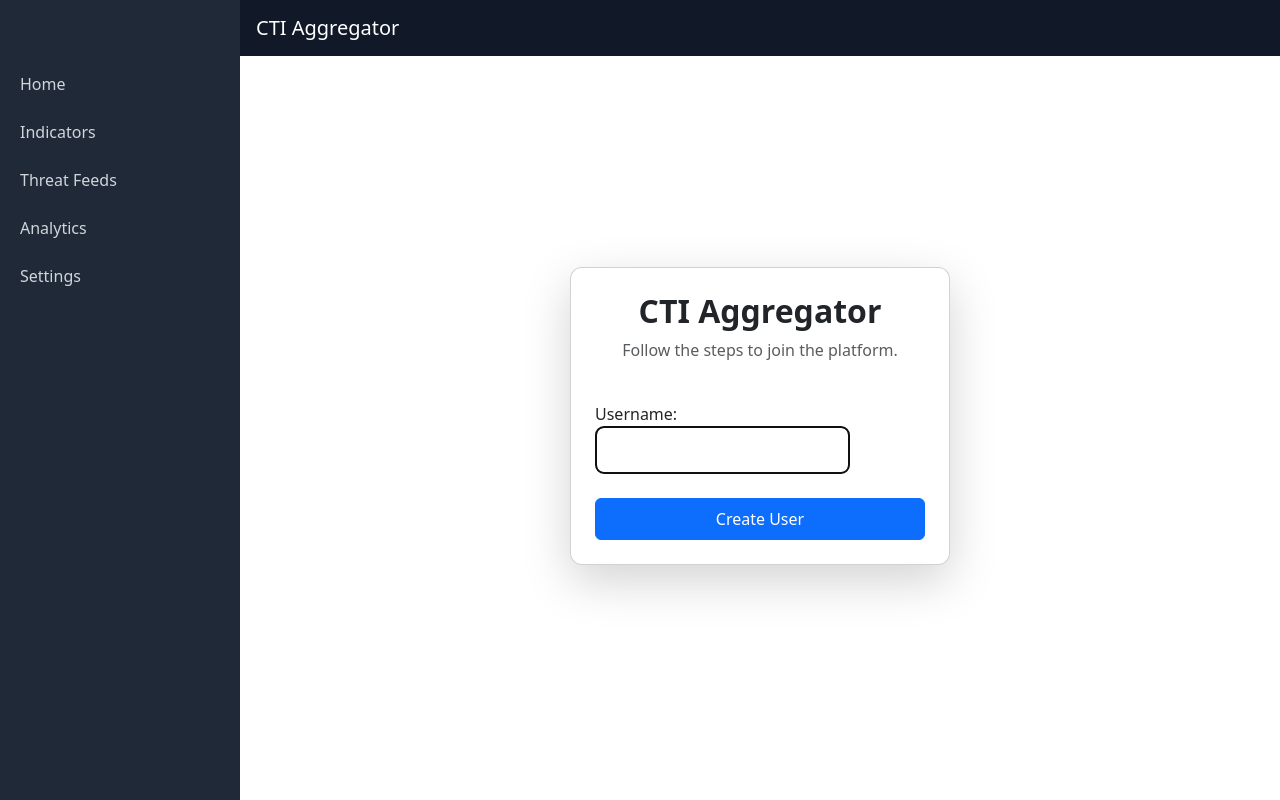
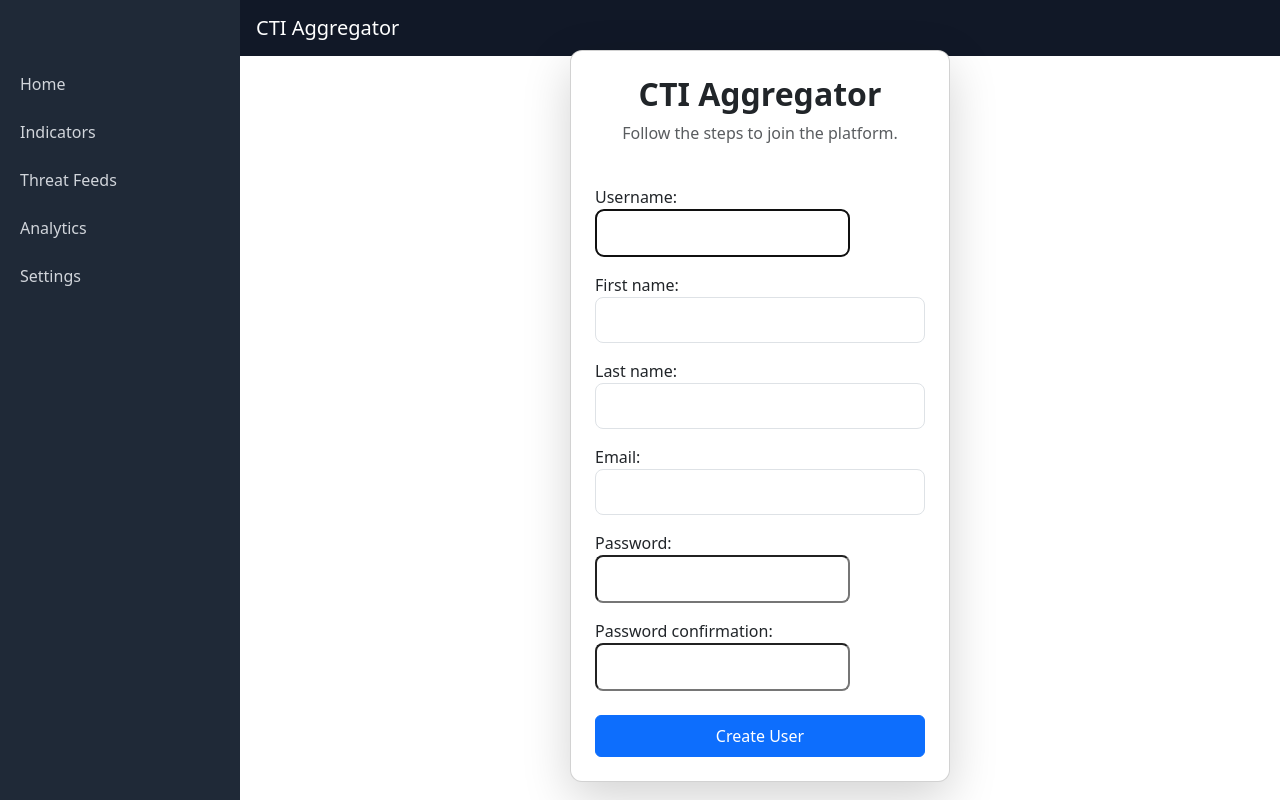
Before and after one commit to shargisbkk/CTI-Aggregator, a Django app: page /create_user/ in a window 1280 px wide. Run offline with Django 5.2, Linux system fonts and the light colour scheme.

Commit message:
Implemented communication between the database and the code - user login wise

```diff
--- /dev/null
+++ b/accounts/forms.py
@@ -0,0 +1,33 @@
+from django import forms
+from django.contrib.auth.models import User
+from django.contrib.auth.forms import UserCreationForm
+
+
+class CustomUserCreationForm(UserCreationForm):
+    first_name = forms.CharField(
+        max_length=30,
+        required=True,
+        widget=forms.TextInput(attrs={'class': 'form-control'})
+    )
+    last_name = forms.CharField(
+        max_length=150,
+        required=True,
+        widget=forms.TextInput(attrs={'class': 'form-control'})
+    )
+    email = forms.EmailField(
+        required=True,
+        widget=forms.EmailInput(attrs={'class': 'form-control'})
+    )
+
+    class Meta:
+        model = User
+        fields = ('username', 'first_name', 'last_name', 'email', 'password1', 'password2')
+
+    def save(self, commit=True):
+        user = super().save(commit=False)
+        user.first_name = self.cleaned_data['first_name']
+        user.last_name = self.cleaned_data['last_name']
+        user.email = self.cleaned_data['email']
+        if commit:
+            user.save()
+        return user
--- a/accounts/templates/accounts/create_user.html
+++ b/accounts/templates/accounts/create_user.html
@@ -14,15 +14,70 @@
         <form id="user-Creation-Form" method="POST">
             {% csrf_token %}
 
-            <!-- Django AuthenticationForm renders fields with labels -->
+            <!-- Username field -->
             <div class="mb-3">
-                {{ form.username.label_tag }} <!-- Stand in fields until we retrive the actual fields-->
+                {{ form.username.label_tag }}
                 {{ form.username }}
+                {% if form.username.errors %}
+                    <div class="text-danger small mt-1">
+                        {% for error in form.username.errors %}{{ error }}<br>{% endfor %}
+                    </div>
+                {% endif %}
             </div>
 
+            <!-- First Name field -->
             <div class="mb-3">
-                {{ form.password.label_tag }}
-                {{ form.password }}
+                {{ form.first_name.label_tag }}
+                {{ form.first_name }}
+                {% if form.first_name.errors %}
+                    <div class="text-danger small mt-1">
+                        {% for error in form.first_name.errors %}{{ error }}<br>{% endfor %}
+                    </div>
+                {% endif %}
+            </div>
+
+            <!-- Last Name field -->
+            <div class="mb-3">
+                {{ form.last_name.label_tag }}
+                {{ form.last_name }}
+                {% if form.last_name.errors %}
+                    <div class="text-danger small mt-1">
+                        {% for error in form.last_name.errors %}{{ error }}<br>{% endfor %}
+                    </div>
+                {% endif %}
+            </div>
+
+            <!-- Email field -->
+            <div class="mb-3">
+                {{ form.email.label_tag }}
+                {{ form.email }}
+                {% if form.email.errors %}
+                    <div class="text-danger small mt-1">
+                        {% for error in form.email.errors %}{{ error }}<br>{% endfor %}
+                    </div>
+                {% endif %}
+            </div>
+
+            <!-- Password field -->
+            <div class="mb-3">
+                {{ form.password1.label_tag }}
+                {{ form.password1 }}
+                {% if form.password1.errors %}
+                    <div class="text-danger small mt-1">
+                        {% for error in form.password1.errors %}{{ error }}<br>{% endfor %}
+                    </div>
+                {% endif %}
+            </div>
+
+            <!-- Password Confirmation field -->
+            <div class="mb-3">
+                {{ form.password2.label_tag }}
+                {{ form.password2 }}
+                {% if form.password2.errors %}
+                    <div class="text-danger small mt-1">
+                        {% for error in form.password2.errors %}{{ error }}<br>{% endfor %}
+                    </div>
+                {% endif %}
             </div>
 
             <button type="submit" class="btn btn-primary w-100 py-2 mt-2">
--- a/accounts/views.py
+++ b/accounts/views.py
@@ -1,8 +1,8 @@
 from django.contrib.auth import authenticate, login, logout
 from django.shortcuts import render, redirect
 from django.contrib.auth.forms import AuthenticationForm
-from django.contrib.auth.forms import UserCreationForm
 from django.contrib import messages
+from .forms import CustomUserCreationForm
 def login_view(request):
     if request.user.is_authenticated:
         return redirect("dashboard-home")
@@ -15,8 +15,7 @@ def login_view(request):
             user = form.get_user()
             login(request, user)
             return redirect("dashboard-home")
-    if request.method == "POST":
-        return render(request, "accounts/create_user.html", {"form": UserCreationForm})
+
 
     #return render(request, "accounts/debug.html", {})
     return render(request, "accounts/login.html", {"form": form})
@@ -25,16 +24,16 @@ def signup_view(request):
     if request.user.is_authenticated:
         return redirect("dashboard-home")
 
-    form = UserCreationForm()
+    form = CustomUserCreationForm()
 
     if request.method == "POST":
-        form = UserCreationForm(data=request.POST)
+        form = CustomUserCreationForm(data=request.POST)
         if form.is_valid():
             form.save()
             messages.success(request, "Account created. Please sign in.")
-            return redirect("accounts-login")
+            return redirect("login")
         else:
-            form = UserCreationForm(request.POST)
+            form = CustomUserCreationForm(request.POST)
     #return render(request, "accounts/debug.html", {})
     return render(request, "accounts/create_user.html", {"form": form})
 
```
